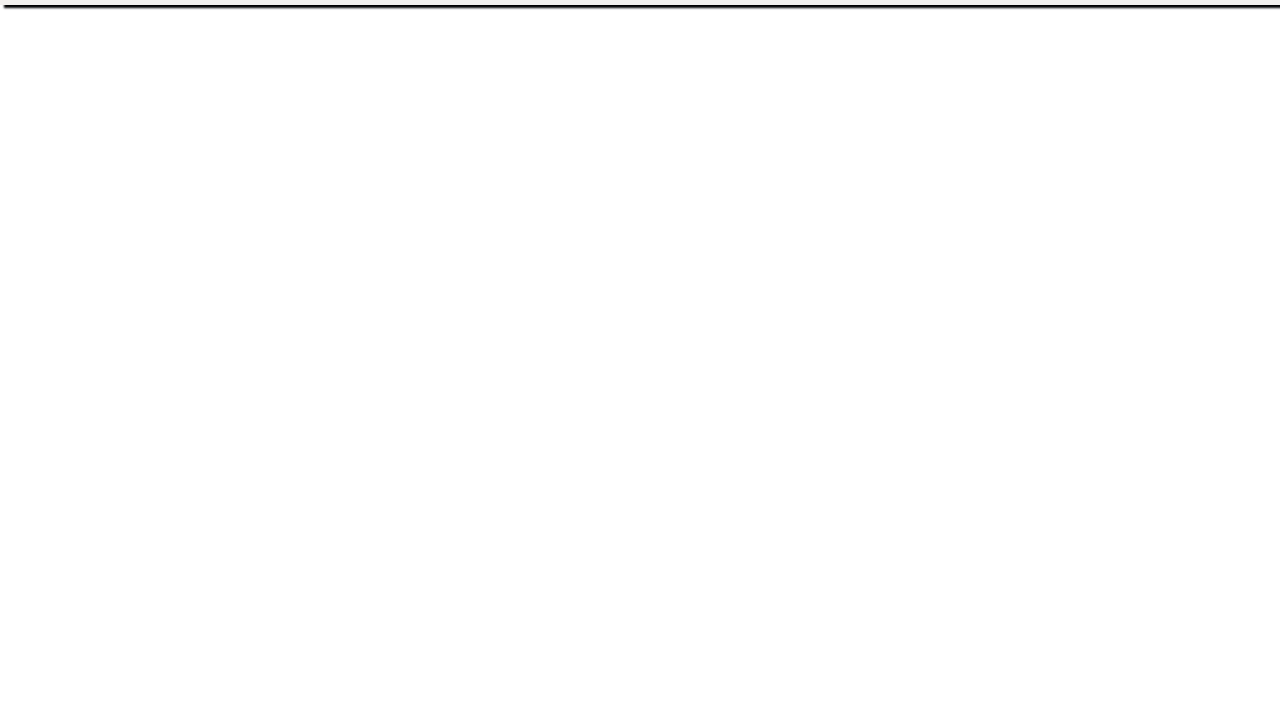
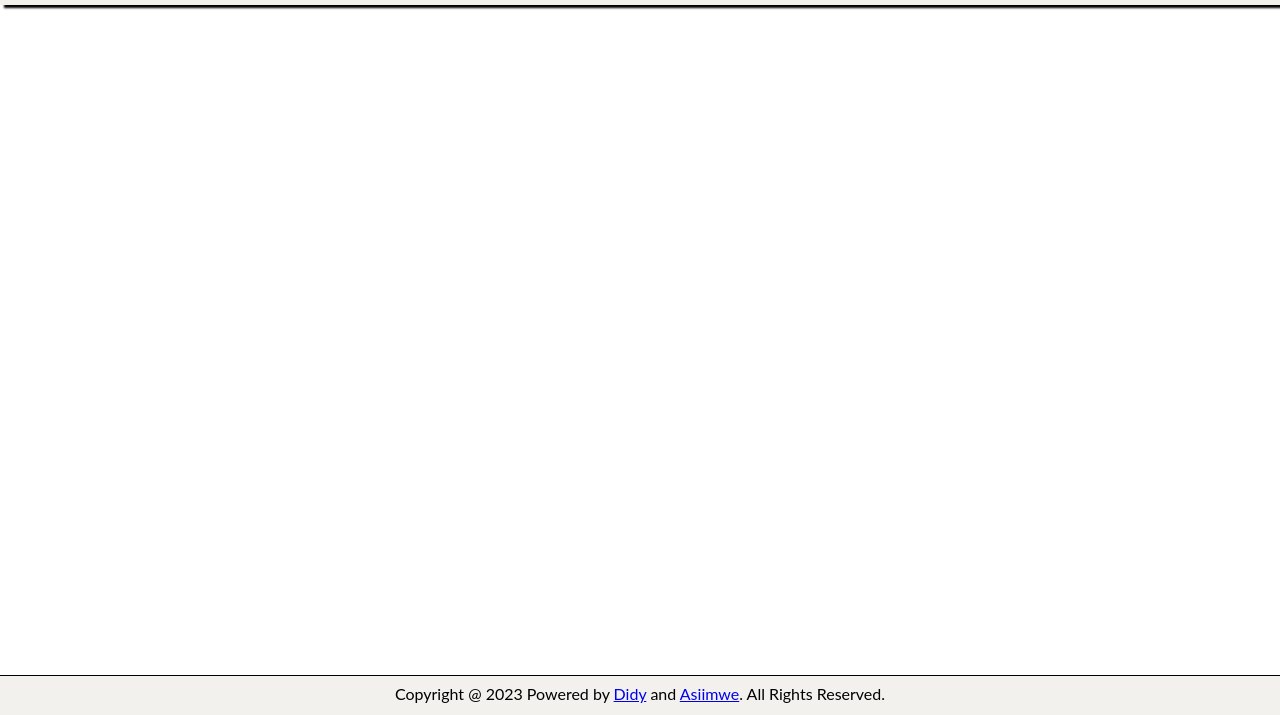
Before and after one commit to diarisdiakite/js-group-capstone, a website built with webpack: page src/index.html in a window 1280 px wide. Shown: the part 85-800 px from the top of the page. Built offline with nearby package versions, Linux system fonts and the light colour scheme.

Commit message:
Add footer

```diff
--- a/package.json
+++ b/package.json
@@ -11,7 +11,11 @@
   "author": "",
   "license": "ISC",
   "devDependencies": {
+    "@babel/core": "^7.22.9",
+    "@babel/preset-env": "^7.22.9",
+    "@babel/preset-react": "^7.22.5",
     "babel-eslint": "^10.1.0",
+    "babel-loader": "^9.1.3",
     "browserify-zlib": "^0.2.0",
     "css-loader": "^6.7.3",
     "eslint": "^7.32.0",
--- a/src/assets/css/style.css
+++ b/src/assets/css/style.css
@@ -2,6 +2,7 @@
   --my-main-black: rgb(0, 0, 0);
   --my-golden-orange: rgb(240, 138, 75);
   --my-sky-blue: skyblue;
+  --my-header-footer-bg-color: rgb(243, 241, 238);
 }
 
 * {
@@ -51,3 +52,23 @@ ul a {
 nav a:hover {
   text-decoration: underline;
 }
+
+
+/* Footer section */
+
+.footer-section {
+  border-top: 1.5px solid black;
+  border-radius: 0.1%;
+  width: 100%;
+  height: 5%;
+  text-align: center;
+  background-color: var(--my-header-footer-bg-color);
+  position: fixed;
+  bottom: 0;
+  padding: 0.5rem;
+}
+
+.footer-text {
+  padding: 1rem;
+  margin: 1rem;
+}
--- a/src/index.js
+++ b/src/index.js
@@ -1,4 +1,5 @@
 import './assets/css/style.css';
+import footerText from './modules/globalElements/footer';
 
-// const myFooter = document.getElementById('footer-section');
-// myFooter.innerHTML += footerText;
+const myFooter = document.getElementById('footer-section');
+myFooter.innerHTML += footerText;
--- /dev/null
+++ b/src/modules/globalElements/footer.js
@@ -0,0 +1,6 @@
+const Didy = '<a href="https://github.com/diarisdiakite">Didy</a>'
+const Asiimwe = '<a href="https://github.com/As1imwe-Mark">Asiimwe</a>'
+
+const footerText = `Copyright @ 2023 Powered by ${Didy} and ${Asiimwe}. All Rights Reserved.`;
+
+export default footerText;
--- a/webpack.config.js
+++ b/webpack.config.js
@@ -28,6 +28,16 @@ module.exports = {
         test: /\.css$/i,
         use: ['style-loader', 'css-loader'],
       },
+      {
+        test: /\.js$/, // Use the babel-loader for JavaScript files
+        exclude: /node_modules/,
+        use: {
+          loader: 'babel-loader',
+          options: {
+            presets: ['@babel/preset-env', '@babel/preset-react'],
+          },
+        },
+      },
     ],
   },
   resolve: {
```
Also changed, not shown: dist/index.html, dist/main.bundle.js, 1 other file.
